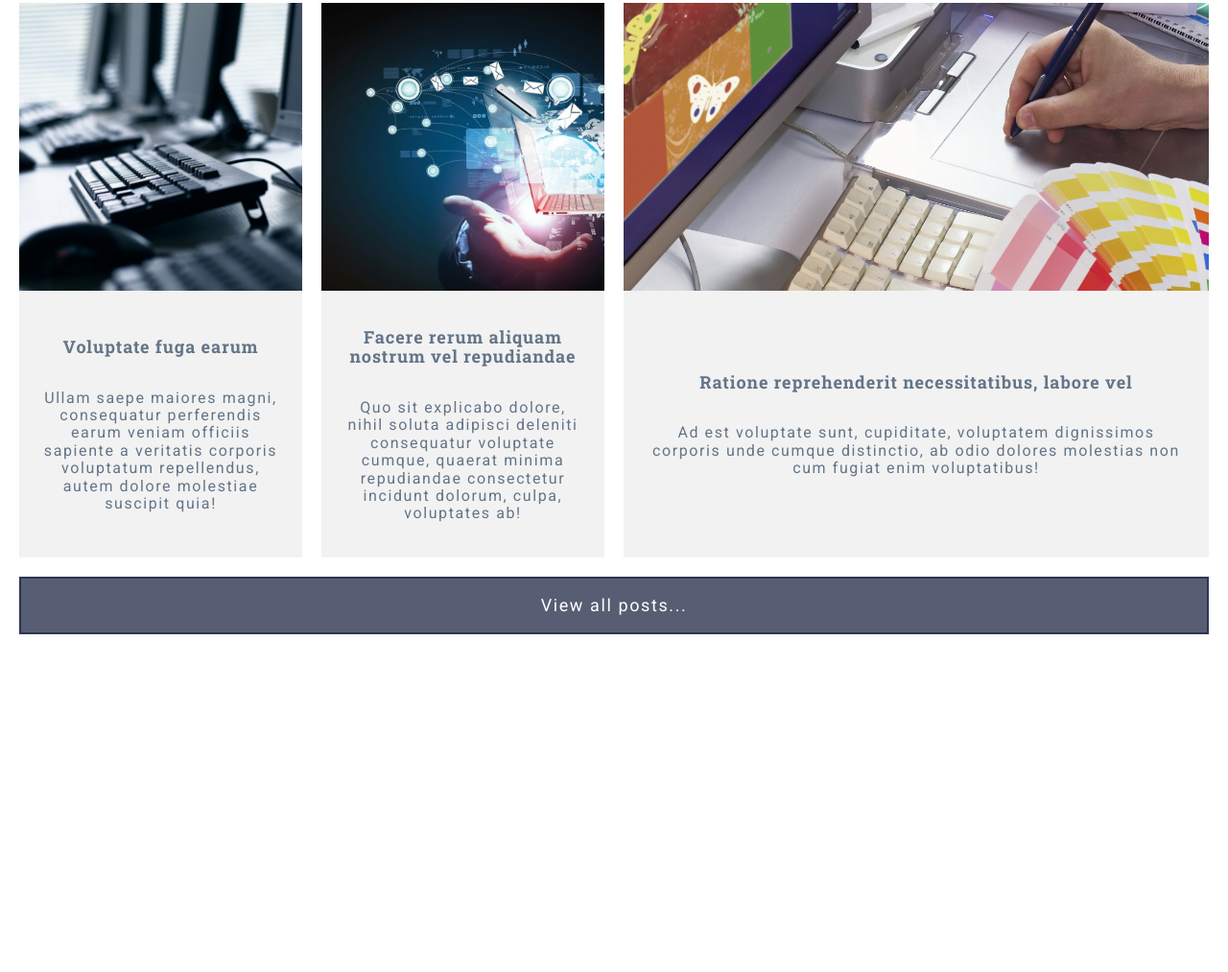
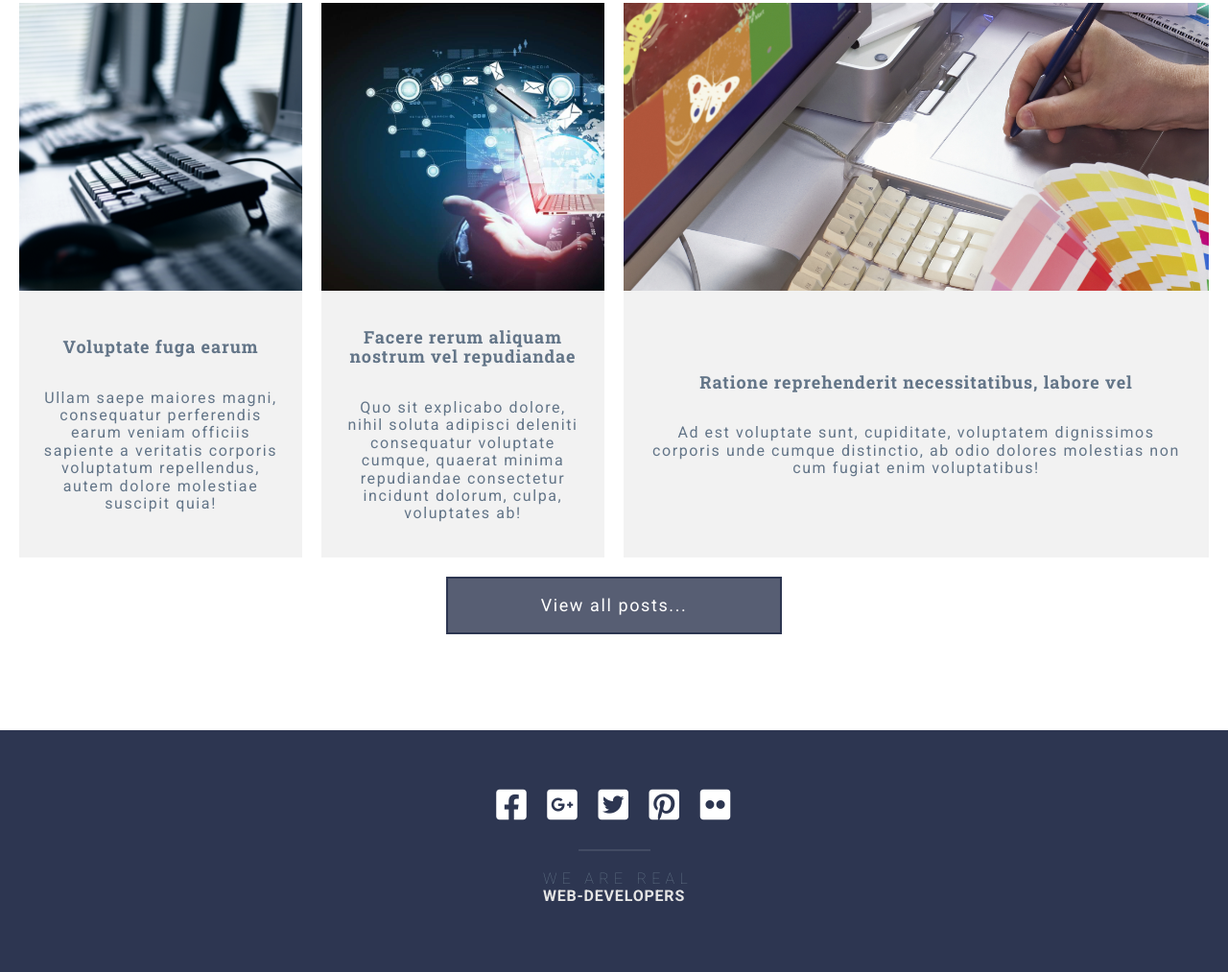
Before and after one commit to NSkalka/grid__template, a website: page index.html in a window 1280 px wide. Shown: the part 3410-4423 px from the top of the page at 96% size. Before the commit the page ends 4171 px from the top, so only its background shows below. Drawn offline with Linux system fonts and the light colour scheme.

Commit message:
добавлен футер

```diff
--- a/assets/scss/_common.scss
+++ b/assets/scss/_common.scss
@@ -50,7 +50,6 @@ a {
   }
 }
 
-
 .btn--light {
   border: 2px solid $color-light;
   background-color: rgba(255, 255, 255, 0.1);
--- a/assets/scss/_footer.scss
+++ b/assets/scss/_footer.scss
@@ -0,0 +1,62 @@
+.footer {
+  padding: 50px 20px 70px;
+  text-align: center;
+  background-color: #2d3651;
+
+  &__container {
+    @extend %container;
+  }
+
+  &__social {
+    position: relative;
+    display: grid;
+
+    justify-content: center;
+    margin-bottom: 40px;
+    grid-template-columns: repeat(auto-fit, minmax(50px, max-content));
+
+    text-align: center;
+    background-color: #2d3651;
+
+    &::after {
+      position: absolute;
+      bottom: -20px;
+      left: calc(50% - 75px / 2);
+      width: 75px;
+      height: 2px;
+      content: "";
+      background-color: rgba(255, 255, 255, 0.1);
+    }
+
+    a {
+      display: block;
+      padding: 10px;
+      background-color: transparent;
+
+      transition: color 0.5s;
+    }
+
+    .fab {
+      font-size: 36px;
+
+      &:focus,
+      &:hover {
+        background-color: $color-accent;
+      }
+    }
+  }
+
+  &__copy {
+    span:nth-of-type(1) {
+      margin-right: -0.5em;
+      letter-spacing: 0.33em;
+      font-weight: 100;
+    }
+
+    span:nth-of-type(2) {
+      letter-spacing: 0.05em;
+      color: #e5e5e5;
+      font-weight: 700;
+    }
+  }
+}
--- a/assets/scss/sections/_section-form.scss
+++ b/assets/scss/sections/_section-form.scss
@@ -2,19 +2,18 @@
   padding: 30px 0;
   background-color: #2d3651;
 
-    &__container{
+  &__container {
     display: grid;
     gap: 20px;
 
     @extend %container;
-
 
     @include lg-min {
       grid-template-columns: repeat(3, 1fr);
     }
   }
 
-    &__input-item{
+  &__input-item {
     display: block;
     width: 100%;
     height: 60px;
@@ -27,7 +26,11 @@
     background-color: rgba(255, 255, 255, 0.05);
     font-size: 1.125rem;
   }
-
-
-
+  .btn--primary {
+    width: 100%;
+    color: #ffffff;
+    border-color: rgba(255, 255, 255, 0);
+    border-bottom-color: rgba(255, 255, 255, 0.2);
+    background-color: rgba(255, 255, 255, 0.1);
   }
+}
--- a/assets/scss/sections/posts/_post-item.scss
+++ b/assets/scss/sections/posts/_post-item.scss
@@ -1,6 +1,7 @@
-.post-item{
+.post-item {
   transition: background-color 0.5s;
   background-color: #f2f2f2;
+}
 
 &__link {
   display: grid;
@@ -15,9 +16,21 @@
   align-content: center;
   justify-content: center;
   background-color: #2d3651;
+
+  img {
+    border-style: none;
+    width: 100%;
+
+    transition: transform 0.5s;
+
+    object-fit: cover;
   }
 
-    &__caption{
+  &:hover {
+    transform: scale(1.1);
+  }
+
+  &__caption {
     display: grid;
     align-content: center;
     padding: $gap;
@@ -39,9 +52,7 @@
       color: $color-gray;
     }
   }
-
 }
-
 
 @for $i from 1 through 6 {
   .post-item:nth-of-type(#{$i}) {
--- a/assets/scss/sections/posts/_section-posts.scss
+++ b/assets/scss/sections/posts/_section-posts.scss
@@ -1,13 +1,13 @@
-.posts{
-
+.posts {
   @include lg-min {
     padding-top: 100px;
     padding-bottom: 100px;
   }
 
   &__container {
+    @extend %container;
 
-        h2{
+    h2 {
       margin-top: 0;
 
       letter-spacing: 0.1em;
@@ -15,14 +15,14 @@
       font-family: $font-header;
       line-height: 1.2em;
 
-            @include lg-min{
+      @include lg-min {
         margin-bottom: 56px;
         font-size: 2.5rem;
       }
     }
   }
 
-    &__grid{
+  &__grid {
     display: grid;
     padding-bottom: 20px;
     gap: 20px;
--- a/assets/scss/style.scss
+++ b/assets/scss/style.scss
@@ -20,17 +20,14 @@
 @import "sections/section-form";
 @import "sections/posts/post-item";
 @import "sections/posts/section-posts";
-@import "sections/posts/post-actions";
 
 @import "footer";
-
 
 /*наш код здесь*/
 
 /*3 - медиазпросы в конце и приходится часто и много скролить к основному правилу*/
 /*4 - постоянно повторяются цвета, хотелось повторно их использовать*/
 /*5 - повторяются размеры*/
-
 
 @media (max-width: 992px) {
   .skills__container {
--- a/index.html
+++ b/index.html
@@ -271,7 +271,21 @@ SEO                 img-seo.png
 
 <!--  <footer></footer>-->
 
-<!-- пробуем первый коммит -->
+<footer class="footer">
+  <div class="footer__container">
+    <div class="footer__social ">
+      <a href="#"><i class="fab fa-facebook-square"></i></a>
+      <a href="#"><i class="fab fa-google-plus-square"></i></a>
+      <a href="#"><i class="fab fa-twitter-square"></i></a>
+      <a href="#"><i class="fab fa-pinterest-square"></i></a>
+      <a href="#"><i class="fab fa-flickr"></i></a>
+    </div>
+    <div class="footer__copy">
+      <span>WE ARE REAL</span><br><span>WEB-DEVELOPERS</span>
+    </div>
+  </div>
+</footer>
+
 <script src="libs/jquery/dist/jquery.min.js"></script>
 <script src="assets/js/main.js"></script>
 </body>
```
Also changed, not shown: assets/css/style.css. Lines whose indentation alone changed are shown as unchanged.
